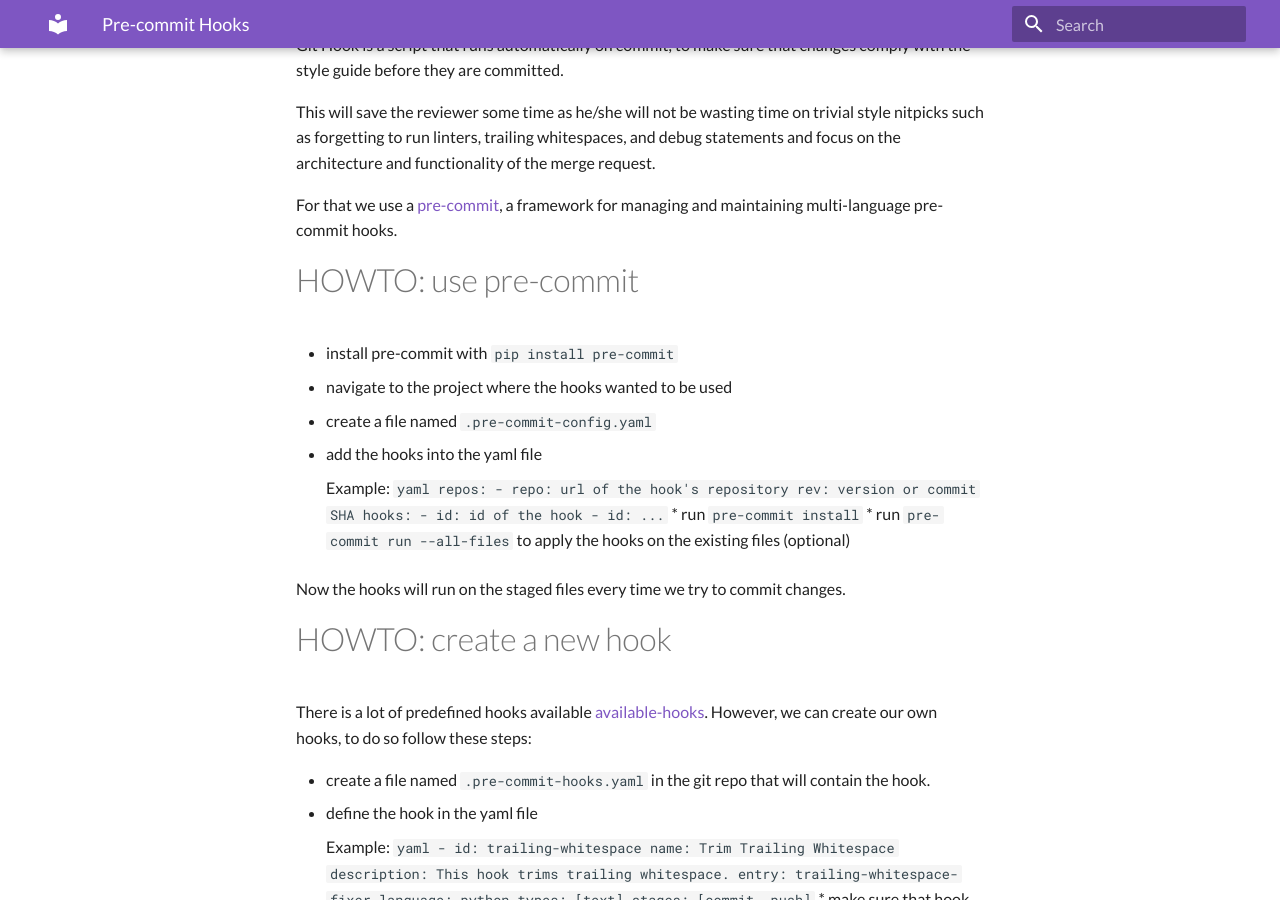
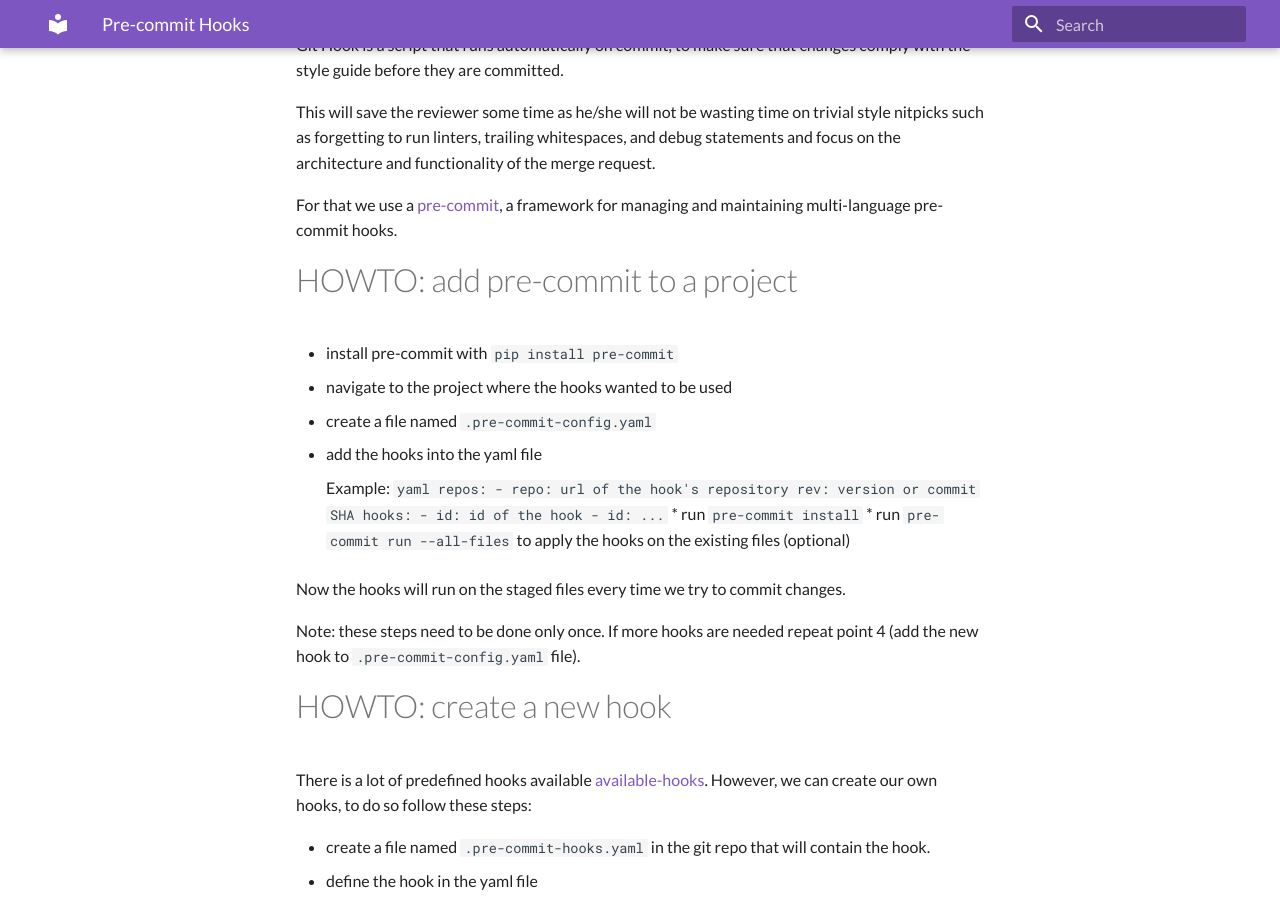
Before and after one commit to GreyRook/code-with-style, an MkDocs documentation site: the page built from docs/git/pre-commit-hooks.md, in a window 1280 px wide and 900 px high, scrolled down 196 px. Built offline with MkDocs 1.6.1 and Material for MkDocs 9.7.7, drawn with Linux system fonts in a browser that asks for light colours.

Commit message:
minor refactoring
Part-of: <http://git.r0k.de/gr/guides/code-with-style/-/merge_requests/59>

```diff
--- a/docs/git/pre-commit-hooks.md
+++ b/docs/git/pre-commit-hooks.md
@@ -6,7 +6,7 @@
 
 For that we use a [pre-commit](https://pre-commit.com/), a framework for managing and maintaining multi-language pre-commit hooks.
 
-# HOWTO: use pre-commit
+# HOWTO: add pre-commit to a project
 
 * install pre-commit with `pip install pre-commit`
 * navigate to the project where the hooks wanted to be used
@@ -26,6 +26,8 @@
 * run `pre-commit run --all-files` to apply the hooks on the existing files (optional)
 
 Now the hooks will run on the staged files every time we try to commit changes.
+
+Note: these steps need to be done only once. If more hooks are needed repeat point 4 (add the new hook to `.pre-commit-config.yaml` file).
 
 # HOWTO: create a new hook
 
```
